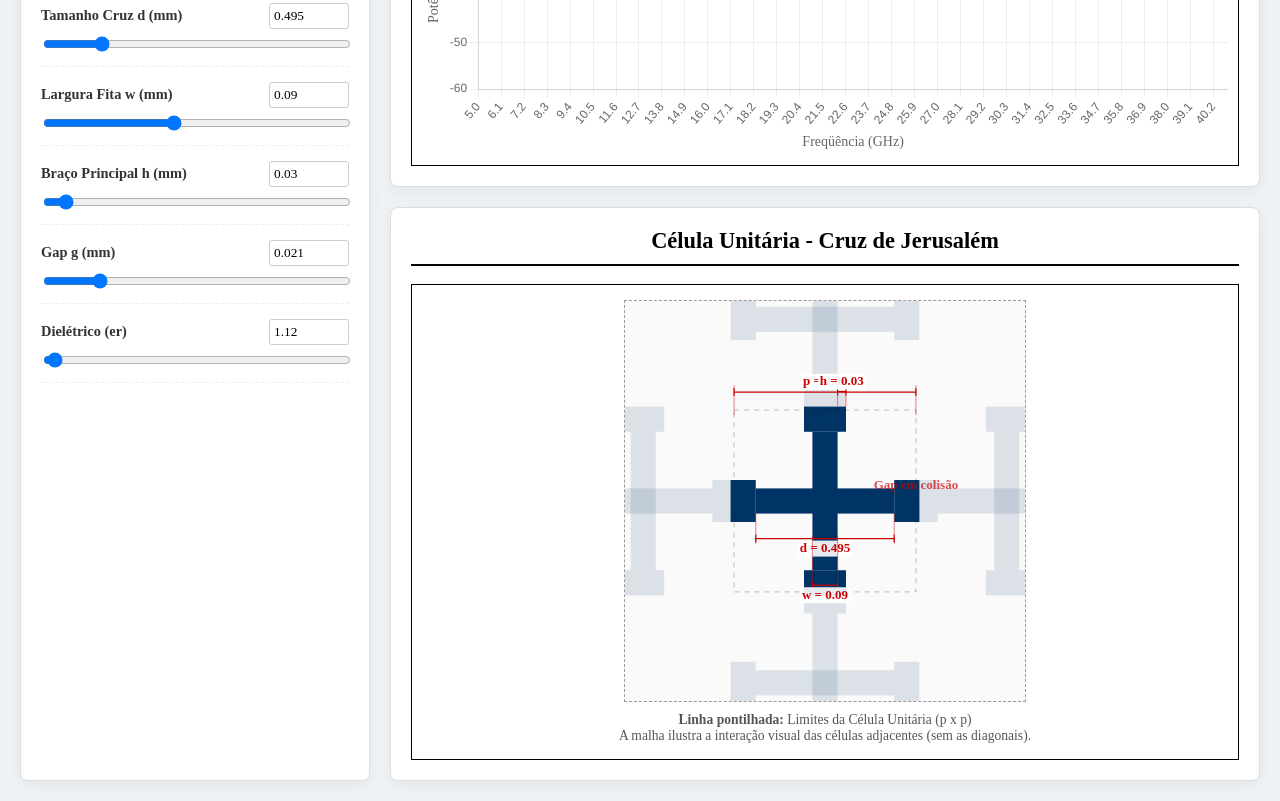
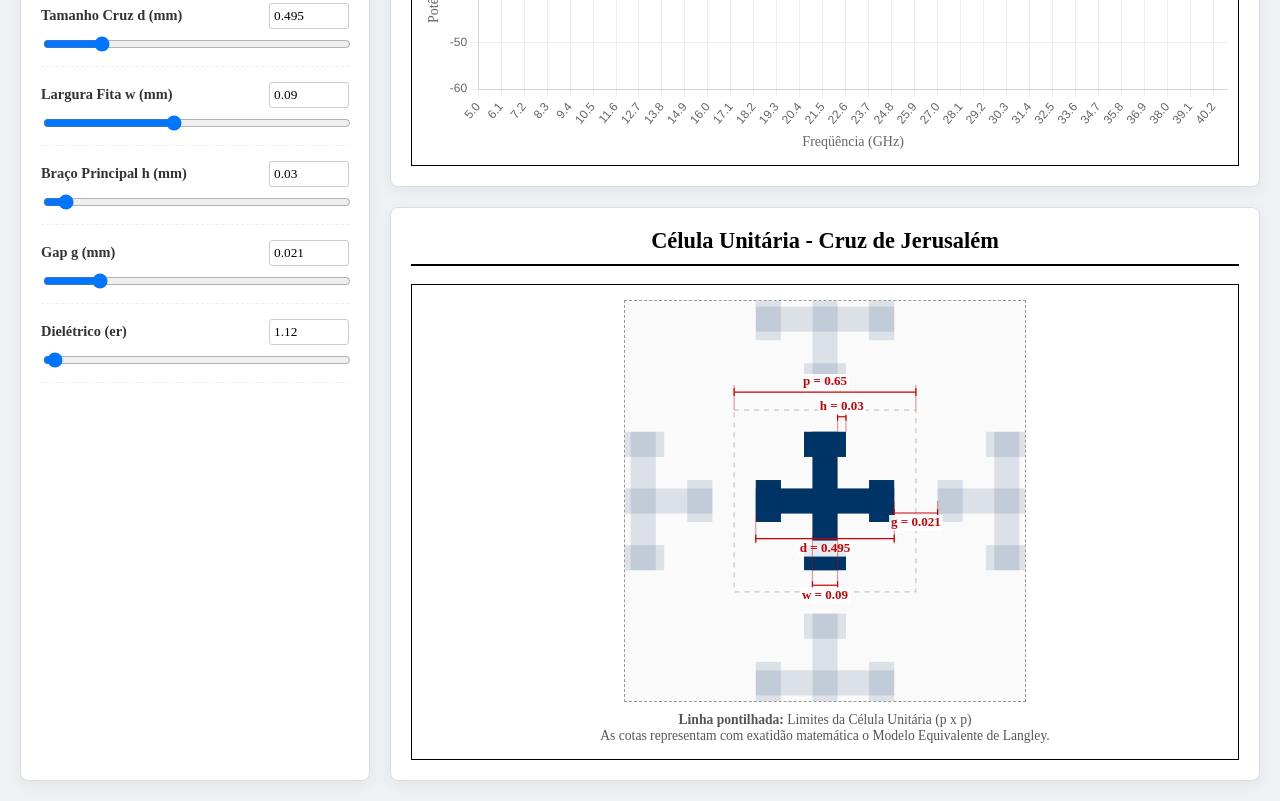
Before and after one commit to kr00nus/fssresizepfc, a plain HTML site: page Cruzjeru.html in a window 1280 px wide. Shown: the part 332-1133 px from the top of the page. Drawn offline with nearby package versions, Linux system fonts and the light colour scheme.

Commit message:
Incluir informações geométricas nas figurasfix2

```diff
--- a/Cruzjeru.html
+++ b/Cruzjeru.html
@@ -232,8 +232,8 @@
             <div class="geo-legend">
               <strong>Linha pontilhada:</strong> Limites da Célula Unitária (p x
               p)<br />
-              A malha ilustra a interação visual das células adjacentes (sem as
-              diagonais).
+              As cotas representam com exatidão matemática o Modelo Equivalente
+              de Langley.
             </div>
           </div>
         </div>
@@ -313,34 +313,34 @@
         const wPixel = w * scale;
         const hPixel = h * scale;
 
-        // Função para desenhar UMA cruz de forma limpa (braços + caps perfeitamente alinhados)
+        // Função geométrica rigorosa: 'd' é a envergadura total da cruz interna.
         function drawJerusalemCross(cx, cy, isCenter) {
           ctx.fillStyle = isCenter ? "#003366" : "rgba(0, 51, 102, 0.12)";
 
-          // Braços centrais (cruzam-se no meio)
+          // Braços centrais
           ctx.fillRect(cx - dPixel / 2, cy - wPixel / 2, dPixel, wPixel); // Horizontal
           ctx.fillRect(cx - wPixel / 2, cy - dPixel / 2, wPixel, dPixel); // Vertical
 
+          // Chapéus nas extremidades (ancorados rente às pontas do braço d)
           const capLength = 2 * hPixel + wPixel;
 
-          // Chapéus nas extremidades (ancorados no fim exato dos braços 'd')
+          ctx.fillRect(cx - capLength / 2, cy - dPixel / 2, capLength, wPixel); // Topo
           ctx.fillRect(
             cx - capLength / 2,
-            cy - dPixel / 2 - wPixel,
+            cy + dPixel / 2 - wPixel,
             capLength,
             wPixel,
-          ); // Topo
-          ctx.fillRect(cx - capLength / 2, cy + dPixel / 2, capLength, wPixel); // Base
+          ); // Base
+          ctx.fillRect(cx - dPixel / 2, cy - capLength / 2, wPixel, capLength); // Esquerda
           ctx.fillRect(
-            cx - dPixel / 2 - wPixel,
+            cx + dPixel / 2 - wPixel,
             cy - capLength / 2,
             wPixel,
             capLength,
-          ); // Esquerda
-          ctx.fillRect(cx + dPixel / 2, cy - capLength / 2, wPixel, capLength); // Direita
+          ); // Direita
         }
 
-        // 1. Desenhar a malha adjacente limpa (apenas Topo, Base, Esq, Dir - Sem diagonais)
+        // 1. Desenhar a malha adjacente
         const neighbors = [
           { i: 0, j: -1 },
           { i: 0, j: 1 },
@@ -426,9 +426,10 @@
         const topY = center - pPixel / 2;
         ctx.strokeStyle = "rgba(204, 0, 0, 0.4)";
         ctx.beginPath();
-        ctx.moveTo(center - pPixel / 2, topY + 5);
+        // Linhas de guia ancoradas perfeitamente nas quinas da célula pontilhada
+        ctx.moveTo(center - pPixel / 2, topY);
         ctx.lineTo(center - pPixel / 2, topY - 25);
-        ctx.moveTo(center + pPixel / 2, topY + 5);
+        ctx.moveTo(center + pPixel / 2, topY);
         ctx.lineTo(center + pPixel / 2, topY - 25);
         ctx.stroke();
         ctx.strokeStyle = "#cc0000";
@@ -442,7 +443,7 @@
           -10,
         );
 
-        // --- Cota D (Comprimento Braço) ---
+        // --- Cota D (Comprimento Braço Principal) ---
         const dY = center + wPixel / 2 + 25;
         ctx.strokeStyle = "rgba(204, 0, 0, 0.4)";
         ctx.beginPath();
@@ -482,40 +483,43 @@
           10,
         );
 
-        // --- Cota H (Saliência do Chapéu) ---
-        const capLength = 2 * hPixel + wPixel;
+        // --- Cota H (Saliência lateral do Chapéu) ---
         const hStartX = center + wPixel / 2;
-        const hEndX = hStartX + hPixel;
-        const hY = center - dPixel / 2 - wPixel - 15;
+        const hEndX = center + hPixel + wPixel / 2;
+        const hY = center - dPixel / 2 - 15;
         ctx.strokeStyle = "rgba(204, 0, 0, 0.4)";
         ctx.beginPath();
-        ctx.moveTo(hStartX, center - dPixel / 2 - wPixel);
+        ctx.moveTo(hStartX, center - dPixel / 2);
         ctx.lineTo(hStartX, hY - 5);
-        ctx.moveTo(hEndX, center - dPixel / 2 - wPixel);
+        ctx.moveTo(hEndX, center - dPixel / 2);
         ctx.lineTo(hEndX, hY - 5);
         ctx.stroke();
         ctx.strokeStyle = "#cc0000";
         drawCota(hStartX, hY, hEndX, hY, "h = " + h.toFixed(2), 0, -10);
 
-        // --- Cota G (Gap Real entre cruzes) ---
-        const centralRightEdge = center + dPixel / 2 + wPixel;
-        const neighborLeftEdge = center + pPixel - dPixel / 2 - wPixel;
+        // --- Cota G (Gap visual entre limites das cruzes) ---
+        // O gap físico na tela entre a borda da cruz central e a cruz vizinha
+        const centralRightEdge = center + dPixel / 2;
+        const neighborLeftEdge = center + pPixel - dPixel / 2;
 
-        if (neighborLeftEdge > centralRightEdge) {
+        ctx.strokeStyle = "rgba(204, 0, 0, 0.4)";
+        ctx.beginPath();
+        ctx.moveTo(centralRightEdge, center);
+        ctx.lineTo(centralRightEdge, center + 20);
+        ctx.moveTo(neighborLeftEdge, center);
+        ctx.lineTo(neighborLeftEdge, center + 20);
+        ctx.stroke();
+
+        ctx.strokeStyle = "#cc0000";
         drawCota(
           centralRightEdge,
-            center,
+          center + 12,
           neighborLeftEdge,
-            center,
+          center + 12,
           "g = " + g.toFixed(3),
           0,
-            -12,
+          10,
         );
-        } else {
-          // Aviso discreto caso as cruzes se encavalem na física
-          ctx.fillStyle = "rgba(204, 0, 0, 0.7)";
-          ctx.fillText("Gap em colisão", center + pPixel / 2, center - 15);
-        }
       }
 
       // --- Simulação Matemática ---
```
Lines whose indentation alone changed are shown as unchanged.
